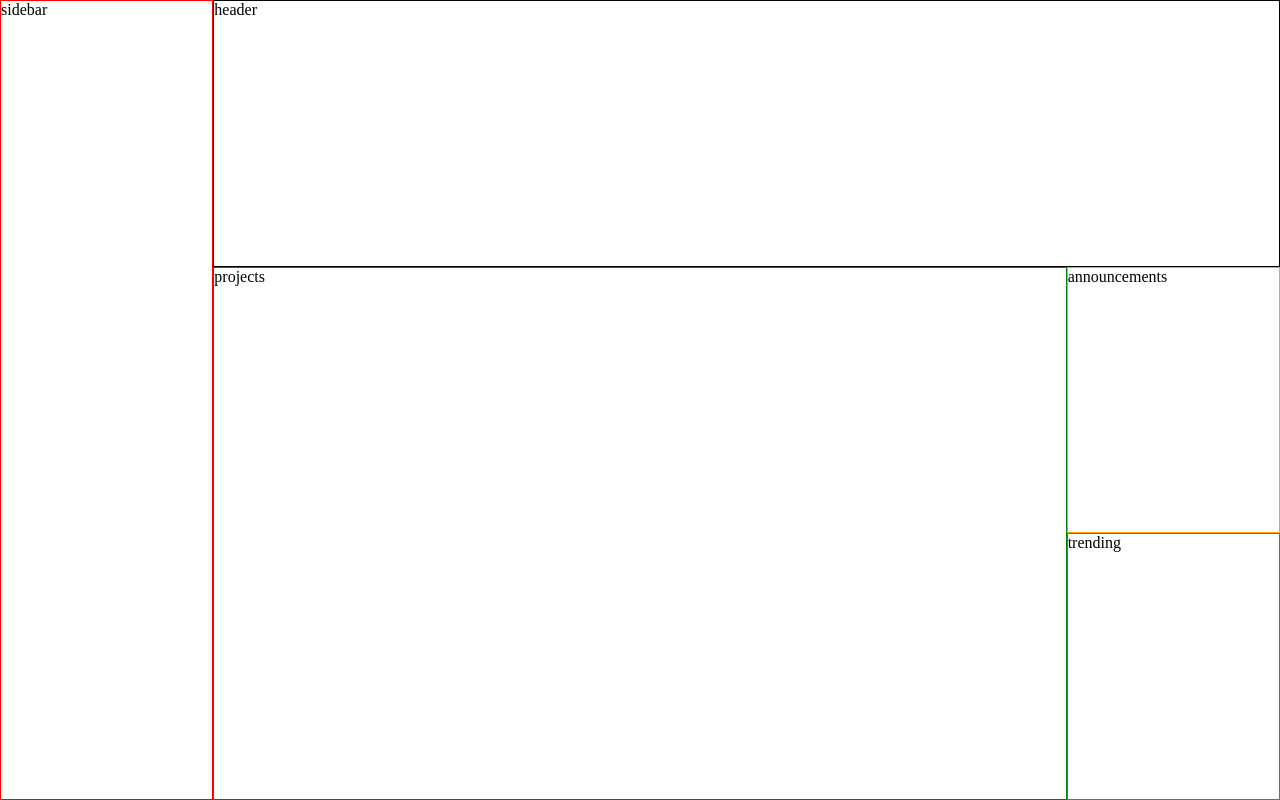
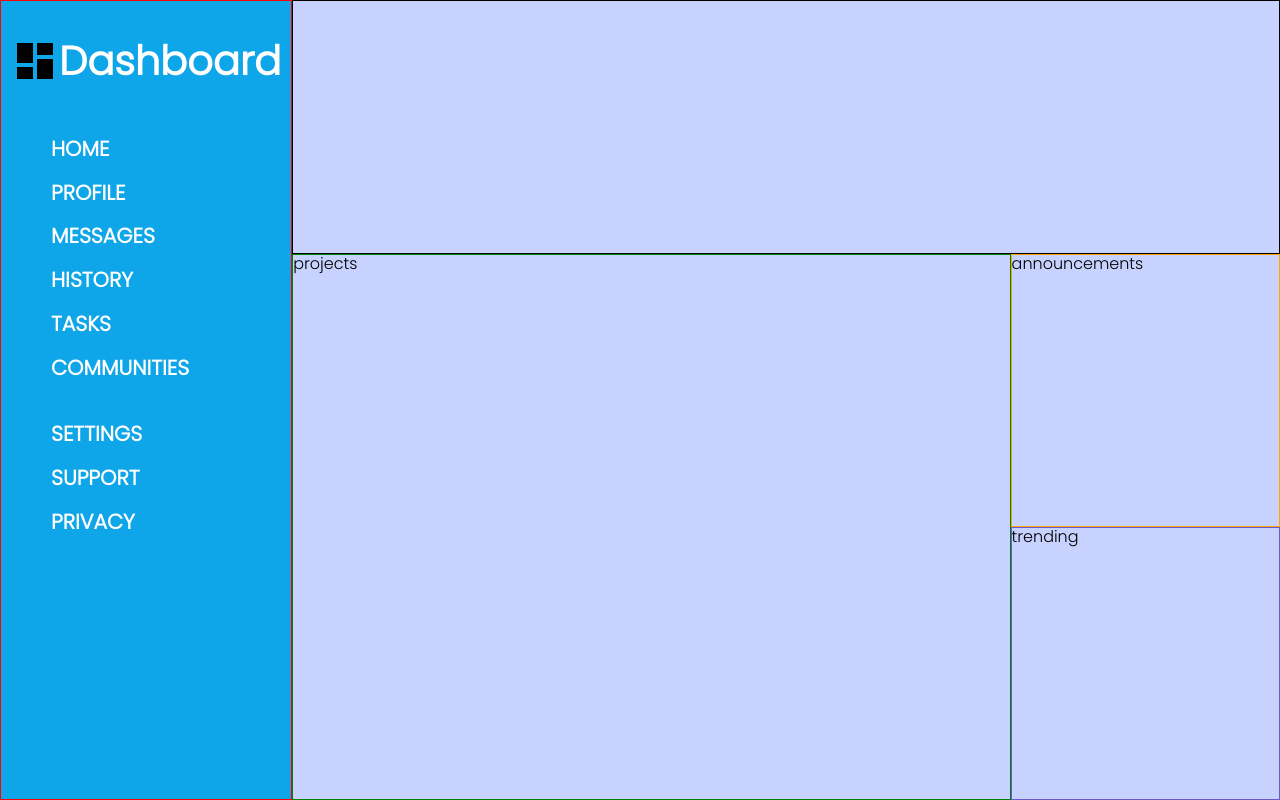
Before and after one commit to acekuria/Dashboard, a plain HTML site: page index.html in a window 1280 px wide. Drawn offline with Linux system fonts and the light colour scheme.

Commit message:
Dashboard Structure done

```diff
--- a/index.html
+++ b/index.html
@@ -7,12 +7,37 @@
   <title>Dashboard</title>
   <link rel="stylesheet" href="styles.css">
   <script src="script.js"></script>
+  <link rel="preconnect" href="https://fonts.googleapis.com">
+<link rel="preconnect" href="https://fonts.gstatic.com" crossorigin>
+<link href="https://fonts.googleapis.com/css2?family=Montserrat:ital@1&family=Poppins:wght@300&display=swap" rel="stylesheet">
+
 </head>
 <body>
 
   <div class="container">
-    <header id="header">header</header>
-    <div class="sidebar">sidebar</div>
+    <header id="header">
+
+    </header>
+    <div class="sidebar">
+      <div class="dashboard">
+        <svg xmlns="http://www.w3.org/2000/svg" viewBox="0 0 24 24"><title>view-dashboard</title><path d="M13,3V9H21V3M13,21H21V11H13M3,21H11V15H3M3,13H11V3H3V13Z" /></svg>
+        <h1>Dashboard</h1>
+      </div>
+      <ul>
+        <li><a href="#">Home</a></li>
+        <li><a href="#">Profile</a></li>
+        <li><a href="#">Messages</a></li>
+        <li><a href="#">History</a></li>
+        <li><a href="#">Tasks</a></li>
+        <li><a href="#">Communities</a></li>
+      </ul>
+
+      <ul>
+        <li><a href="#">Settings</a></li>
+        <li><a href="#">Support</a></li>
+        <li><a href="#">Privacy</a></li>
+      </ul>
+    </div>
     <div class="projects">projects</div>
     <div class="announcements">announcements</div>
     <div class="trending">trending</div>
--- a/styles.css
+++ b/styles.css
@@ -348,9 +348,26 @@ template {
   display: none;
 }
 
+* {
+  list-style-type: none;
+}
+
+:root {
+
+
+}
+
+
+
+
 body {
   height: 100vh;
   width: 100vw;
+  font-family: 'Montserrat', sans-serif;
+  font-family: 'Poppins', sans-serif;
+  background-color: #c7d2fe;
+
+
 }
 
 .container {
@@ -358,7 +375,7 @@ body {
   width: 100%;
 
   display: grid;
-  grid-template-columns: 1fr 2fr 2fr 1fr;
+  grid-template-columns: 1.5fr 2fr 2fr 1.5fr;
 
 }
 
@@ -371,7 +388,51 @@ body {
 .sidebar {
   border: 1px solid red;
   grid-row: 1/4;
+  background-color: #0ea5e9;
+  color: white;
+  padding: 10px;
+  display: flex;
+  flex-direction: column;
+  align-items: flex-start;
+  gap: 10px
+
 }
+
+
+.dashboard {
+  display: flex;
+  justify-content: center;
+  align-items: center;
+
+}
+
+.dashboard svg {
+  width: 3rem;
+}
+
+h1 {
+  font-size: 2.5rem;
+
+}
+
+ul {
+  display: flex;
+  flex-direction: column;
+  gap: 20px
+}
+
+ul li {
+  font-size: 1.3rem;
+  text-transform: uppercase;
+
+
+}
+ul li a {
+  text-decoration: none;
+  color: white;
+  font-weight: 700;
+}
+
 
 .projects {
   border: 1px solid green;
```
